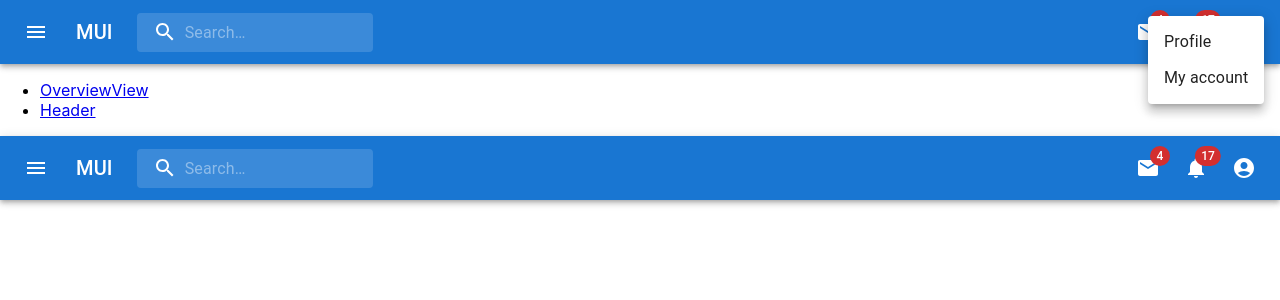
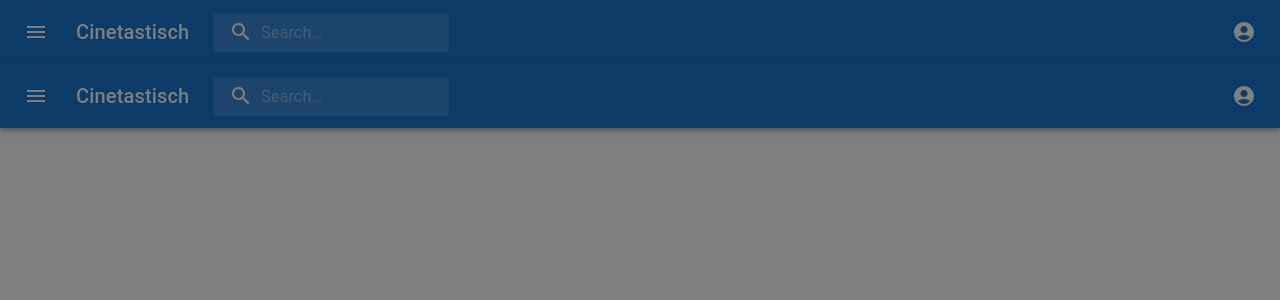
Before and after one commit to KI-Projekt/Kino, a React (Create React App) app: page /header in a window 1280 px wide. Both pictures are taken after a click on the button 1244 px from the left and 32 px from the top of the page. Shown: the top 300 px of the page. Built offline with nearby package versions, Linux system fonts and the light colour scheme.

Commit message:
feat: header first steps login

```diff
--- a/src/App.tsx
+++ b/src/App.tsx
@@ -10,16 +10,6 @@
     <BrowserRouter>
     <div>
       <Header></Header>
-      <nav>
-        <ul>
-          <li>
-            <Link to="/">OverviewView</Link>
-          </li>
-          <li>
-            <Link to="/header">Header</Link>
-          </li>
-        </ul>
-      </nav>
       <Routes>
         <Route path="/" element={<OverviewView />} />
         <Route path="/header" element={<Header />} />
--- a/src/components/Header.tsx
+++ b/src/components/Header.tsx
@@ -6,15 +6,13 @@
 import IconButton from '@mui/material/IconButton';
 import Typography from '@mui/material/Typography';
 import InputBase from '@mui/material/InputBase';
-import Badge from '@mui/material/Badge';
 import MenuItem from '@mui/material/MenuItem';
 import Menu from '@mui/material/Menu';
 import MenuIcon from '@mui/icons-material/Menu';
 import SearchIcon from '@mui/icons-material/Search';
 import AccountCircle from '@mui/icons-material/AccountCircle';
-import MailIcon from '@mui/icons-material/Mail';
-import NotificationsIcon from '@mui/icons-material/Notifications';
-import MoreIcon from '@mui/icons-material/MoreVert';
+import { Dialog, DialogActions, DialogContent, DialogContentText, DialogTitle, Modal, Popover, TextField } from '@mui/material';
+import Login from './Login';
 
 const Search = styled('div')(({ theme }) => ({
   position: 'relative',
@@ -82,58 +80,12 @@
   };
 
   const menuId = 'primary-search-account-menu';
-  const renderMenu = (
-    <Menu
-      anchorEl={anchorEl}
-      anchorOrigin={{
-        vertical: 'top',
-        horizontal: 'right',
-      }}
-      id={menuId}
-      keepMounted
-      transformOrigin={{
-        vertical: 'top',
-        horizontal: 'right',
-      }}
-      open={isMenuOpen}
-      onClose={handleMenuClose}
-    >
-      <MenuItem onClick={handleMenuClose}>Profile</MenuItem>
-      <MenuItem onClick={handleMenuClose}>My account</MenuItem>
-    </Menu>
-  );
 
   const mobileMenuId = 'primary-search-account-menu-mobile';
-  const renderMobileMenu = (
-    <Menu
-      anchorEl={mobileMoreAnchorEl}
-      anchorOrigin={{
-        vertical: 'top',
-        horizontal: 'right',
-      }}
-      id={mobileMenuId}
-      keepMounted
-      transformOrigin={{
-        vertical: 'top',
-        horizontal: 'right',
-      }}
-      open={isMobileMenuOpen}
-      onClose={handleMobileMenuClose}
-    >
-      <MenuItem onClick={handleProfileMenuOpen}>
-        <IconButton
-          size="large"
-          aria-label="account of current user"
-          aria-controls="primary-search-account-menu"
-          aria-haspopup="true"
-          color="inherit"
-        >
-          <AccountCircle />
-        </IconButton>
-        <p>Profile</p>
-      </MenuItem>
-    </Menu>
-  );
+
+  const open = Boolean(anchorEl);
+  const id = open ? 'simple-popover' : undefined;
+
 
   return (
     <Box sx={{ flexGrow: 1 }}>
@@ -148,13 +100,36 @@
           >
             <MenuIcon />
           </IconButton>
+          <Dialog open={open} onClose={handleMenuClose}>
+            <Login></Login>
+            {/* <DialogTitle>Subscribe</DialogTitle>
+            <DialogContent>
+              <DialogContentText>
+                To subscribe to this website, please enter your email address here. We
+                will send updates occasionally.
+              </DialogContentText>
+              <TextField
+                autoFocus
+                margin="dense"
+                id="name"
+                label="Email Address"
+                type="email"
+                fullWidth
+                variant="standard"
+              />
+            </DialogContent>
+            <DialogActions>
+              <Button onClick={handleClose}>Cancel</Button>
+              <Button onClick={handleClose}>Subscribe</Button>
+            </DialogActions> */}
+          </Dialog>
           <Typography
             variant="h6"
             noWrap
             component="div"
             sx={{ display: { xs: 'none', sm: 'block' } }}
           >
-            MUI
+            Cinetastisch
           </Typography>
           <Search>
             <SearchIconWrapper>
@@ -167,20 +142,6 @@
           </Search>
           <Box sx={{ flexGrow: 1 }} />
           <Box sx={{ display: { xs: 'none', md: 'flex' } }}>
-            <IconButton size="large" aria-label="show 4 new mails" color="inherit">
-              <Badge badgeContent={4} color="error">
-                <MailIcon />
-              </Badge>
-            </IconButton>
-            <IconButton
-              size="large"
-              aria-label="show 17 new notifications"
-              color="inherit"
-            >
-              <Badge badgeContent={17} color="error">
-                <NotificationsIcon />
-              </Badge>
-            </IconButton>
             <IconButton
               size="large"
               edge="end"
@@ -193,7 +154,7 @@
               <AccountCircle />
             </IconButton>
           </Box>
-          <Box sx={{ display: { xs: 'flex', md: 'none' } }}>
+          {/* <Box sx={{ display: { xs: 'flex', md: 'none' } }}>
             <IconButton
               size="large"
               aria-label="show more"
@@ -204,11 +165,9 @@
             >
               <MoreIcon />
             </IconButton>
-          </Box>
+          </Box> */}
         </Toolbar>
       </AppBar>
-      {renderMobileMenu}
-      {renderMenu}
     </Box>
   );
 }
```
